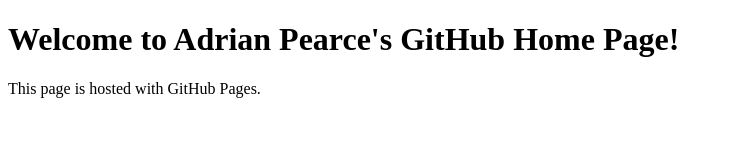
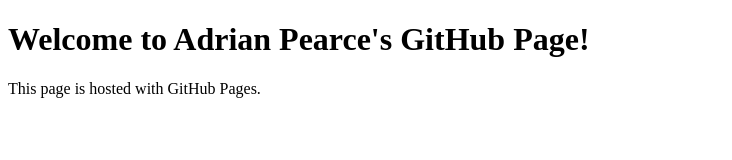
Before and after one commit to adrianpearce/adrianpearce.github.io, a plain HTML site: page index.html in a window 1280 px wide. Shown: the whole page, without its empty margins (0-732 px from the left). Drawn offline with Linux system fonts and the light colour scheme.

Commit message:
Update index.html
Updating title (removing 'Home')

```diff
--- a/index.html
+++ b/index.html
@@ -4,7 +4,7 @@
   <title>Adrian Pearce's github Home Page</title>
 </head>
 <body>
-  <h1>Welcome to Adrian Pearce's GitHub Home Page!</h1>
+  <h1>Welcome to Adrian Pearce's GitHub Page!</h1>
   <p>This page is hosted with GitHub Pages.</p>
 </body>
 </html>
```
